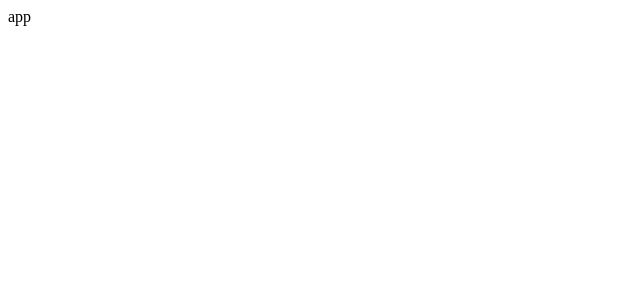
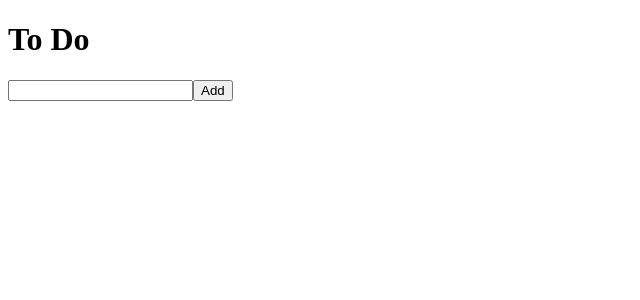
Before and after one commit to jeo19/VanillaJS-Redux-Reat, a React (Create React App) app: page / in a window 1280 px wide. Shown: the top 300 px of the page, without its empty margins (0-640 px from the left). Built offline with nearby package versions, Linux system fonts and the light colour scheme.

Commit message:
add:Setup the react-router-dom module

```diff
--- a/src/components/App.js
+++ b/src/components/App.js
@@ -1,5 +1,13 @@
 import React from 'react';
+import { HashRouter as Router, Route } from 'react-router-dom';
+import Home from '../routes/Home';
+import Detail from '../routes/Detail';
 function App() {
-    return 'app';
+    return (
+        <Router>
+            <Route path="/" exact component={Home}></Route>
+            <Route path="/:id" exact component={Detail}></Route>
+        </Router>
+    );
 }
 export default App;
--- /dev/null
+++ b/src/routes/Detail.js
@@ -0,0 +1 @@
+export default () => 'Detail';
--- /dev/null
+++ b/src/routes/Home.js
@@ -0,0 +1,22 @@
+import React, { useState } from 'react';
+function Home() {
+    const [text, setText] = useState('');
+    const onChange = (e) => {
+        setText(e.target.value);
+    };
+    const onSubmit = (e) => {
+        e.preventDefault();
+        setText('');
+    };
+    return (
+        <>
+            <h1>To Do</h1>
+            <form onSubmit={onSubmit}>
+                <input type="text" value={text} onChange={onChange}></input>
+                <button type="submit">Add</button>
+            </form>
+            <ul></ul>
+        </>
+    );
+}
+export default Home;
```
